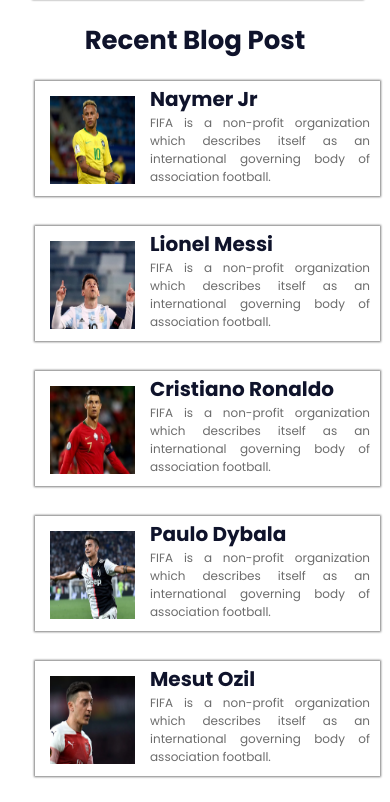
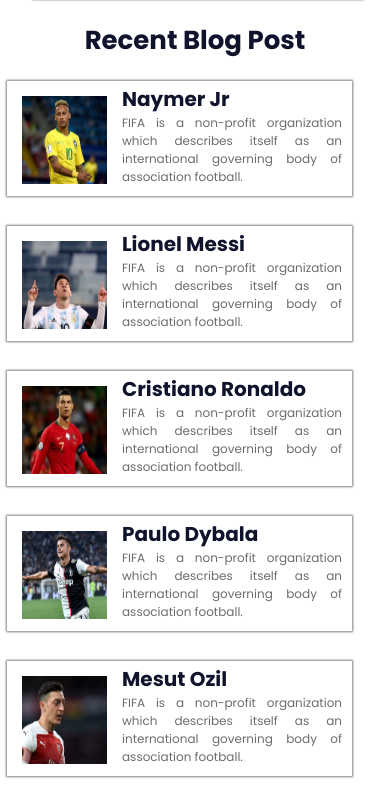
Before and after one commit to beshakil/football-club-main, a plain HTML site: page index.html in a window 390 px wide. Shown: the part 6761-7563 px from the top of the page. Drawn offline with Linux system fonts and the light colour scheme.

Commit message:
first commit

```diff
--- a/css/style.css
+++ b/css/style.css
@@ -333,7 +333,7 @@ Mobile Responsive Section
     .news-content {
         width: 345px;
         height: 115px;
-        margin-left: 35px;
+        margin-left: 7px;
     }
 
     .blog-details{
```
